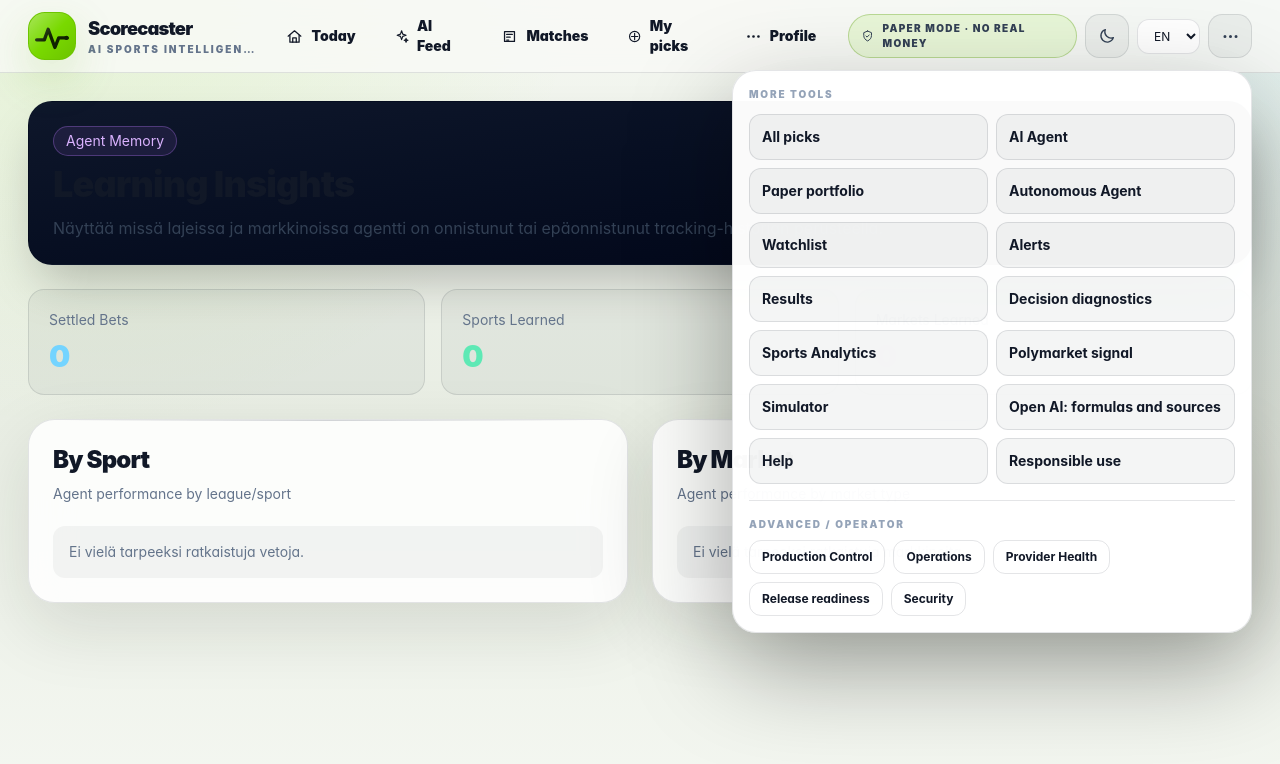
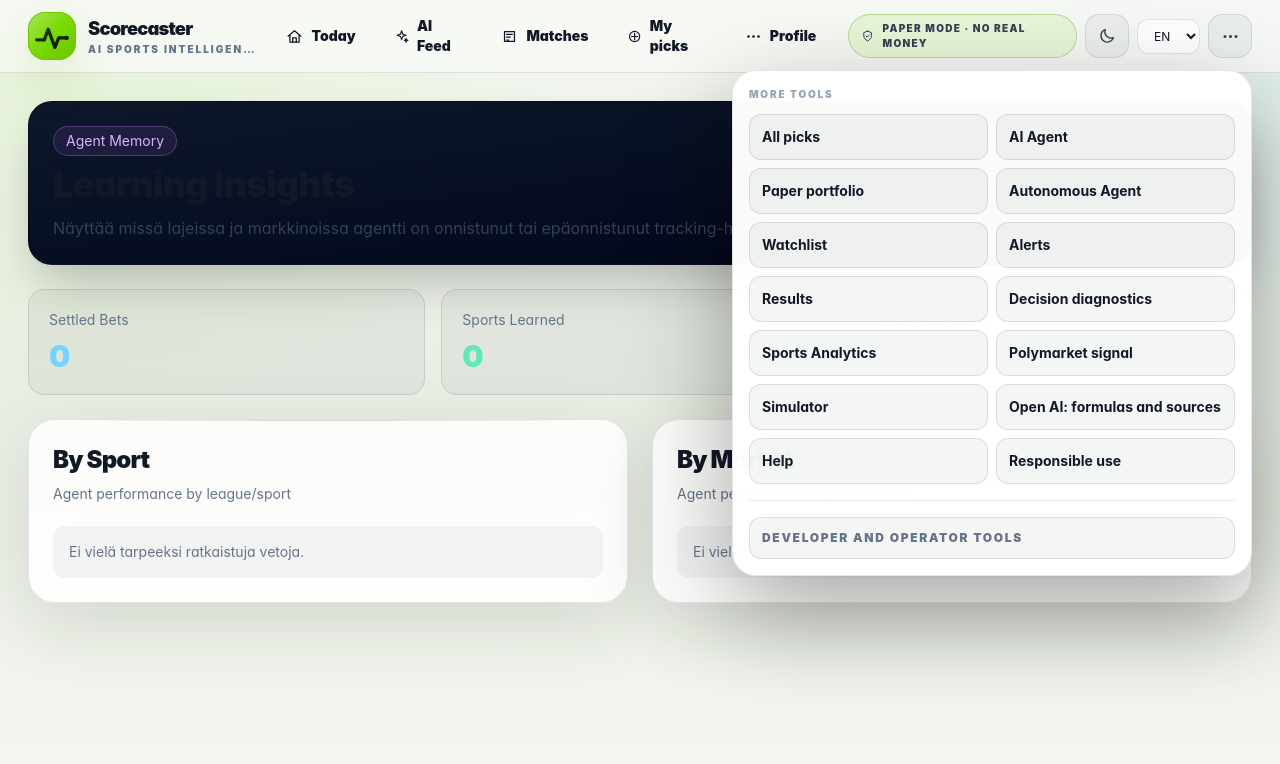
Before and after one commit to vv-glitchhub/scorecaster, a Next.js app: page /agent-memory in a window 1280 px wide. Both pictures are taken after a click on the button 1230 px from the left and 36 px from the top of the page. Shown: the top 764 px of the page. Built offline with nearby package versions, Linux system fonts and the light colour scheme.

Commit message:
feat: keep operator tools collapsed outside the normal user flow

```diff
--- a/app/components/AppShell.jsx
+++ b/app/components/AppShell.jsx
@@ -24,7 +24,6 @@ export default function AppShell({ children }) {
     { href: "/profile", label: tr({ fi: "Profiili", en: "Profile", es: "Perfil" }), short: tr({ fi: "Profiili", en: "Profile", es: "Perfil" }), icon: "more" }
   ], [tr]);
 
-  // Kept as non-primary routes so old deep links remain discoverable during rollout.
   const groups = useMemo(() => [
     { href: "/betting", label: tr({ fi: "Kaikki kohteet", en: "All picks", es: "Todos los pronósticos" }) },
     { href: "/agent", label: tr({ fi: "AI-agentti", en: "AI Agent", es: "Agente IA" }) },
@@ -97,12 +96,15 @@ export default function AppShell({ children }) {
                   <div className="mt-3 grid gap-2 sm:grid-cols-2">
                     {secondaryItems.map((item) => <Link key={item.href} href={item.href} className="rounded-xl border border-[var(--sc-border)] bg-[var(--sc-surface-soft)] px-3 py-3 text-sm font-bold text-[var(--sc-text-secondary)] hover:border-[var(--sc-brand-border)] hover:text-[var(--sc-text)]">{item.label}</Link>)}
                   </div>
-                  <div className="mt-4 border-t border-[var(--sc-border)] pt-4">
-                    <div className="text-[10px] font-black uppercase tracking-[0.18em] text-[var(--sc-faint)]">{tr({ fi: "Ylläpito", en: "Advanced / operator", es: "Avanzado / operación" })}</div>
-                    <div className="mt-2 flex flex-wrap gap-2">
+                  <details className="mt-4 border-t border-[var(--sc-border)] pt-4">
+                    <summary className="cursor-pointer list-none rounded-xl border border-[var(--sc-border)] bg-[var(--sc-surface-soft)] px-3 py-3 text-xs font-black uppercase tracking-[0.14em] text-[var(--sc-muted)]">
+                      {tr({ fi: "Kehittäjä- ja ylläpitotyökalut", en: "Developer and operator tools", es: "Herramientas de desarrollo y operación" })}
+                    </summary>
+                    <p className="mt-3 text-xs leading-5 text-[var(--sc-faint)]">{tr({ fi: "Nämä näkymät eivät kuulu tavalliseen päivittäiseen käyttöön.", en: "These views are not part of the normal daily user flow.", es: "Estas vistas no forman parte del uso diario normal." })}</p>
+                    <div className="mt-3 flex flex-wrap gap-2">
                       {operatorItems.map((item) => <Link key={item.href} href={item.href} className="rounded-xl border border-[var(--sc-border)] px-3 py-2 text-xs font-bold text-[var(--sc-muted)] hover:text-[var(--sc-text)]">{item.label}</Link>)}
                     </div>
-                  </div>
+                  </details>
                 </div>
               )}
             </div>
```
